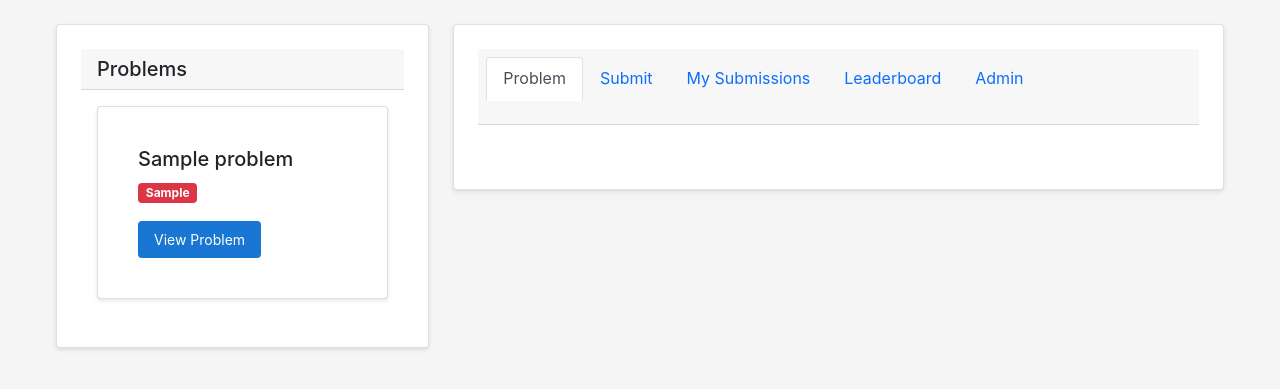
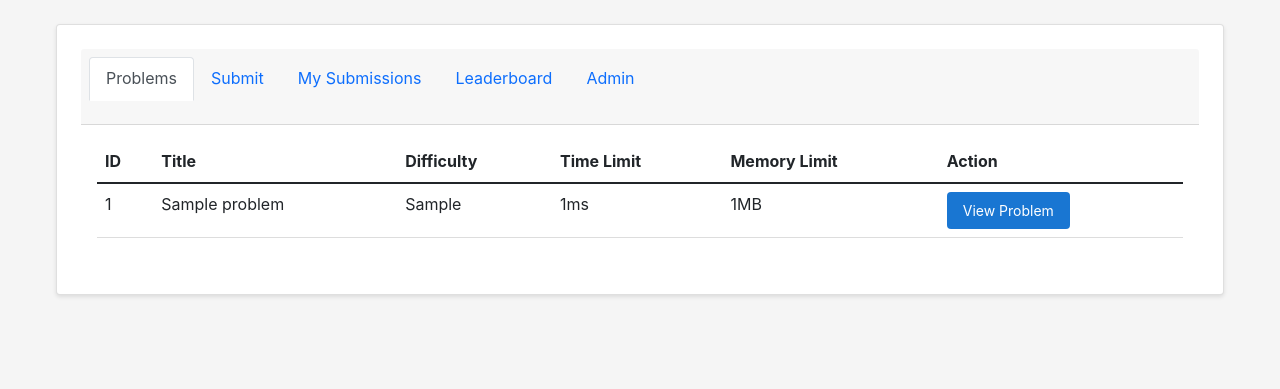
Before and after one commit to kashsuks/contest-management-system, a Flask app: page / in a window 1280 px wide. Shown: the part 122-511 px from the top of the page. Run offline with Flask 3, Linux system fonts and the light colour scheme; a user stored in the database is signed in; data comes from the database, SQL or seed files in the repository; tables that the repository leaves empty hold one stand-in row (values such as "Sample post"); data that the repository does not hold is empty.

Commit message:
fixed the leaderboard and put problems under problem navbar

```diff
--- a/app.py
+++ b/app.py
@@ -278,11 +278,27 @@ def submit():
 @app.route('/leaderboard')
 @login_required
 def get_leaderboard():
-    users = User.query.filter_by(is_admin=False).order_by(User.solved_problems.desc()).all()
-    return jsonify([{
-        'username': u.username,
-        'solved_problems': u.solved_problems
-    } for u in users])
+    # Get all users who are not admins
+    users = User.query.filter_by(is_admin=False).all()
+
+    # Calculate solved problems for each user
+    leaderboard_data = []
+    for user in users:
+        # Count unique problems solved by the user
+        solved_problems = db.session.query(Submission.problem_id)\
+            .filter(Submission.user_id == user.id, Submission.status == 'AC')\
+            .distinct()\
+            .count()
+
+        leaderboard_data.append({
+            'username': user.username,
+            'solved_problems': solved_problems
+        })
+
+    # Sort by solved problems in descending order
+    leaderboard_data.sort(key=lambda x: x['solved_problems'], reverse=True)
+
+    return jsonify(leaderboard_data)
 
 @app.route('/submissions')
 @login_required
--- a/templates/index.html
+++ b/templates/index.html
@@ -131,25 +131,13 @@
 
     <div class="container mt-4">
         <div class="row">
-            <!-- Problems List -->
-            <div class="col-md-4">
-                <div class="card">
-                    <div class="card-header">
-                        <h5 class="mb-0">Problems</h5>
-                    </div>
-                    <div class="card-body problem-list" id="problemList">
-                        <!-- Problems will be loaded here -->
-                    </div>
-                </div>
-            </div>
-
-            <!-- Problem Details and Submission -->
-            <div class="col-md-8">
+            <!-- Main Content Area -->
+            <div class="col-12">
                 <div class="card">
                     <div class="card-header">
                         <ul class="nav nav-tabs card-header-tabs" id="mainTabs">
                             <li class="nav-item">
-                                <a class="nav-link active" data-bs-toggle="tab" href="#problemDetails">Problem</a>
+                                <a class="nav-link active" data-bs-toggle="tab" href="#problems">Problems</a>
                             </li>
                             <li class="nav-item">
                                 <a class="nav-link" data-bs-toggle="tab" href="#submit">Submit</a>
@@ -167,8 +155,27 @@
                     </div>
                     <div class="card-body">
                         <div class="tab-content">
+                            <!-- Problems List -->
+                            <div class="tab-pane fade show active" id="problems">
+                                <div class="table-responsive">
+                                    <table class="table">
+                                        <thead>
+                                            <tr>
+                                                <th>ID</th>
+                                                <th>Title</th>
+                                                <th>Difficulty</th>
+                                                <th>Time Limit</th>
+                                                <th>Memory Limit</th>
+                                                <th>Action</th>
+                                            </tr>
+                                        </thead>
+                                        <tbody id="problemList"></tbody>
+                                    </table>
+                                </div>
+                            </div>
+
                             <!-- Problem Details -->
-                            <div class="tab-pane fade show active" id="problemDetails">
+                            <div class="tab-pane fade" id="problemDetails">
                                 <div id="problemContent">
                                     <h3 id="problemTitle"></h3>
                                     <div id="problemDescription"></div>
@@ -362,15 +369,14 @@
                 // Update problem list
                 const problemList = document.getElementById('problemList');
                 problemList.innerHTML = problems.map(p => `
-                    <div class="card mb-2">
-                        <div class="card-body">
-                            <h5 class="card-title">${p.title}</h5>
-                            <p class="card-text">
-                                <span class="badge bg-${p.difficulty === 'Easy' ? 'success' : p.difficulty === 'Medium' ? 'warning' : 'danger'}">${p.difficulty}</span>
-                            </p>
-                            <button class="btn btn-primary btn-sm" onclick="loadProblem(${p.id})">View Problem</button>
-                        </div>
-                    </div>
+                    <tr>
+                        <td>${p.id}</td>
+                        <td>${p.title}</td>
+                        <td>${p.difficulty}</td>
+                        <td>${p.time_limit}ms</td>
+                        <td>${p.memory_limit}MB</td>
+                        <td><button class="btn btn-primary btn-sm" onclick="loadProblem(${p.id})">View Problem</button></td>
+                    </tr>
                 `).join('');
 
                 // Update problem select dropdown
```
